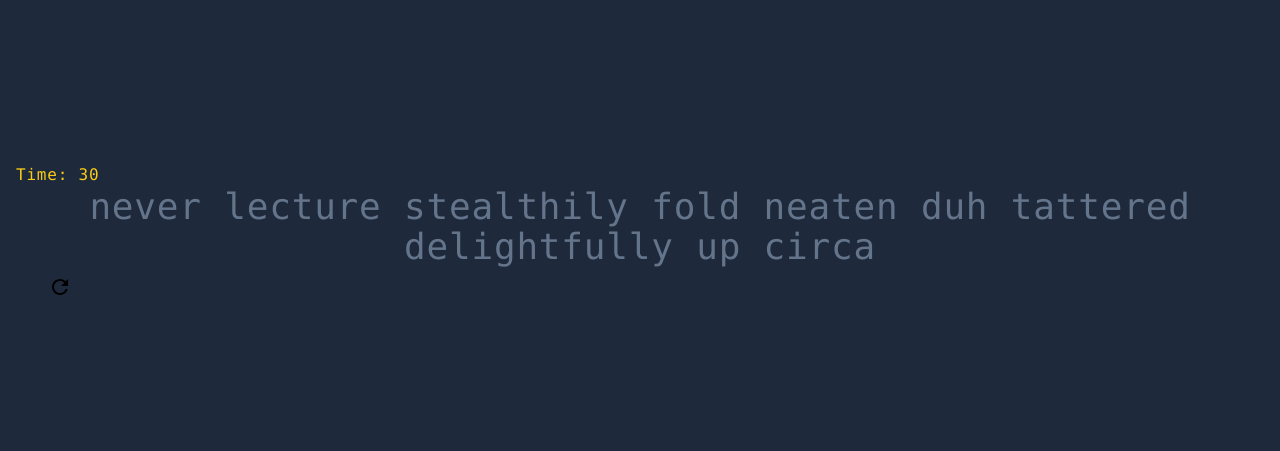
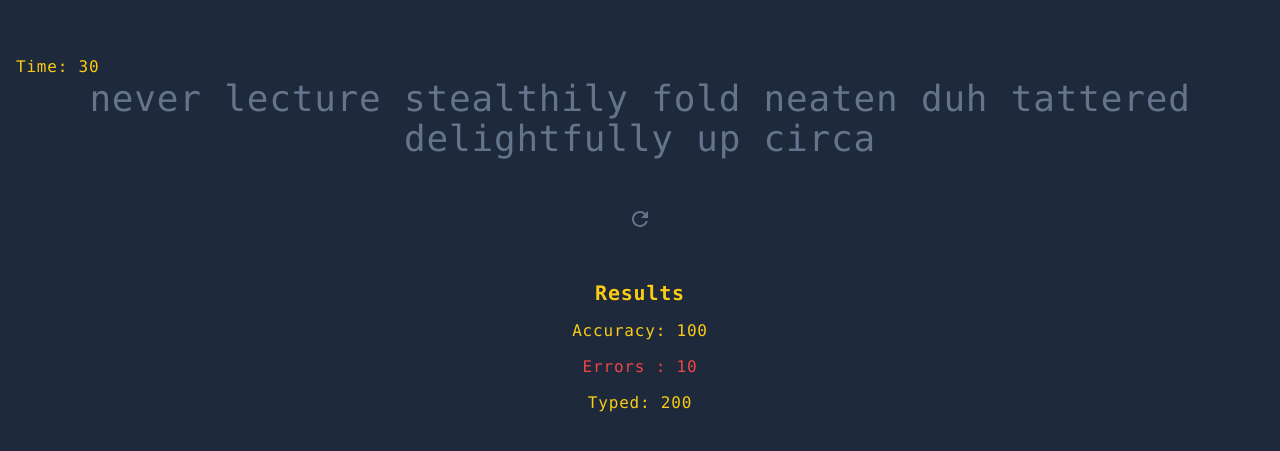
Before and after one commit to RobertDen/react-typing-game, a React (Create React App) app in the folder speed-typing/: page / in a window 1280 px wide. Shown: the part 165-616 px from the top of the page. Built offline with nearby package versions, Linux system fonts and the light colour scheme.

Commit message:
Added results component and fixed syntax error in RestartButton component

```diff
--- a/speed-typing/src/App.tsx
+++ b/speed-typing/src/App.tsx
@@ -1,5 +1,6 @@
 import { faker } from "@faker-js/faker";
 import RestartButton from "./components/RestartButton";
+import Results from "./components/Results";
 
 const words = faker.word.words(10);
 
@@ -11,7 +12,13 @@
       <RestartButton
         className={"mx-auto mt-10 text-slate-500"}
         onRestart={() => null}
-        />
+      />
+      <Results
+        className="mt-10"
+        errors={10}
+        accuracyPercentage={100}
+        total={200}
+      />
     </>
   );
 };
--- a/speed-typing/src/components/RestartButton.tsx
+++ b/speed-typing/src/components/RestartButton.tsx
@@ -19,7 +19,7 @@
         <button
             ref={buttonRef}
             onClick={handleClick}
-            className={'block rounded px-8 py-2 hover:bg-slate-700/50 ${className}'}
+            className={`block rounded px-8 py-2 hover:bg-slate-700/50 ${className}`}
         >
             <MdRefresh className="w-6 h-6" />
         </button>
--- /dev/null
+++ b/speed-typing/src/components/Results.tsx
@@ -0,0 +1,24 @@
+const Results = ({
+    errors,
+    accuracyPercentage,
+    total,
+    className,
+}: {
+    errors: number;
+    accuracyPercentage: number;
+    total: number;
+    className?: string;
+}) => {
+    return (
+        <ul
+            className={`flex flex-col items-center text-primary-400 space-y-3 ${className}`}
+            >
+                <li className="text-xl font-semibold">Results</li>
+                <li>Accuracy: {accuracyPercentage}</li>
+                <li className="text-red-500">Errors : {errors}</li>
+                <li>Typed: {total}</li>
+            </ul>
+    );
+};
+
+export default Results;
```
